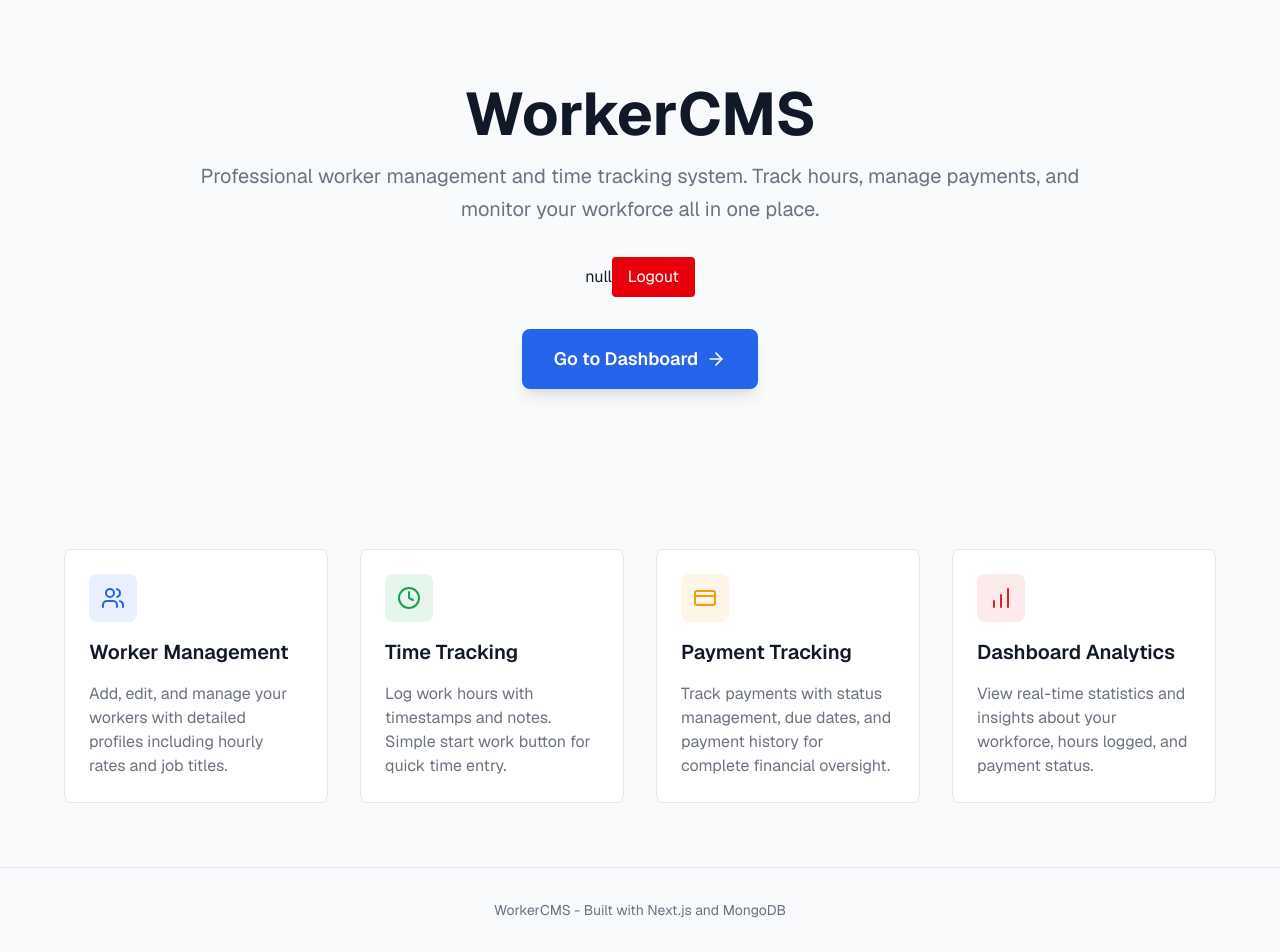
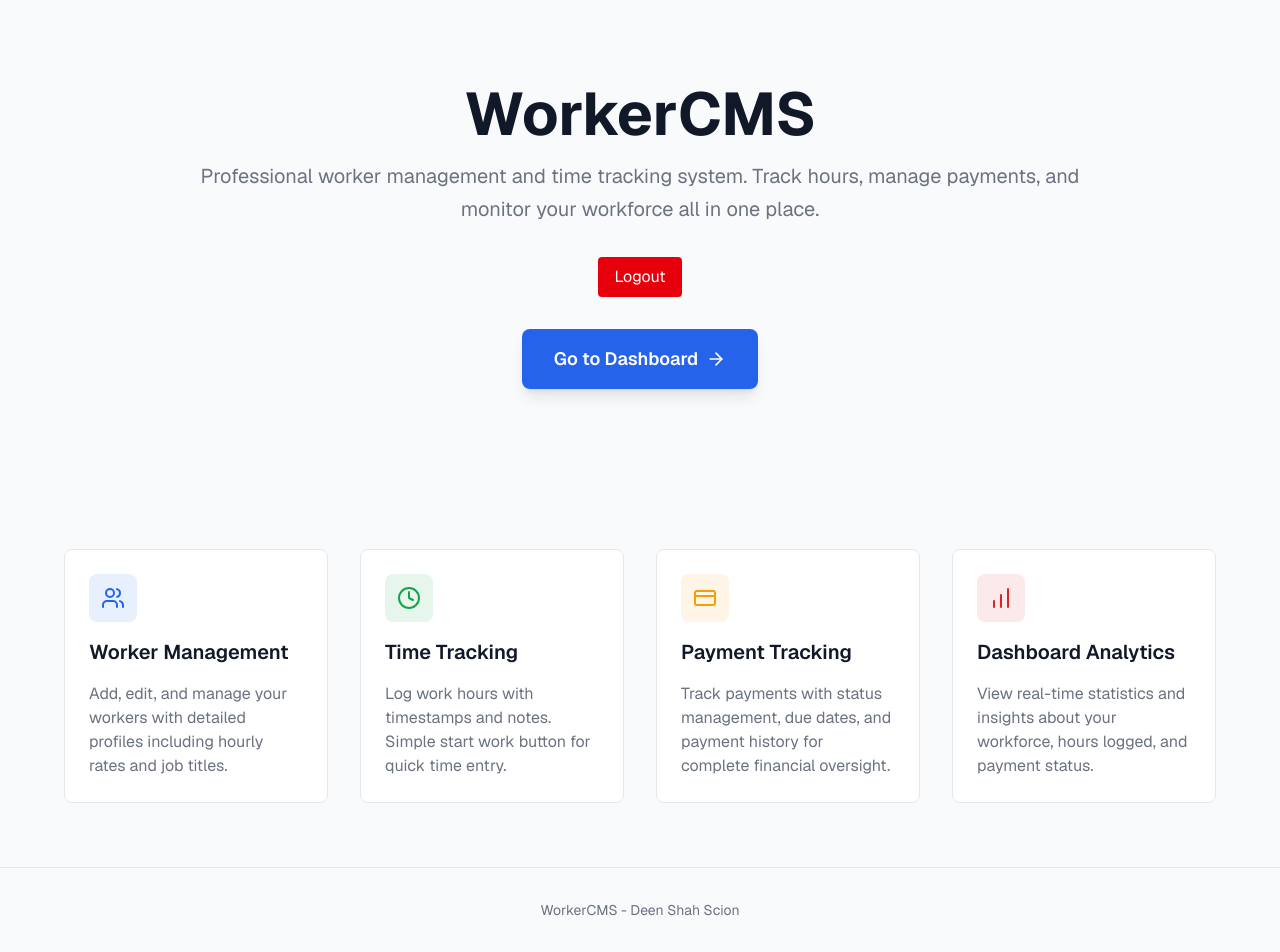
Before and after one commit to naseeb-shah-01/cms-worker, a Next.js app: page / in a window 1280 px wide. Shown: the part 73-1025 px from the top of the page. Built offline with nearby package versions, Linux system fonts and the light colour scheme; no server answers.

Commit message:
remove console and redirect

```diff
--- a/app/login/page.tsx
+++ b/app/login/page.tsx
@@ -4,7 +4,7 @@
 "use client";
 
 import { useState } from "react";
-import { signIn } from "next-auth/react";
+import { getSession, signIn } from "next-auth/react";
 import { useRouter } from "next/navigation";
 
 export default function LoginPage() {
@@ -32,9 +32,15 @@ export default function LoginPage() {
       setError("Invalid email or password");
       return;
     }
+    const session = await getSession();
 
-    // redirect handled by middleware based on role
-    router.push("/");
+    setLoading(false);
+
+    if (session?.user?.role === "WORKER") {
+      router.push("/worker/slot");
+    } else {
+      router.push("/admin/workers");
+    }
   };
 
   return (
--- a/app/page.tsx
+++ b/app/page.tsx
@@ -23,9 +23,7 @@ export default async function HomePage() {
               workforce all in one place.
             </p>
           </div>
-{
-  JSON.stringify(session)
-}
+
 
 <LogoutButton />
           {/* CTA Button */}
@@ -94,7 +92,7 @@ export default async function HomePage() {
       {/* Footer */}
       <footer className="container mx-auto px-6 py-8 border-t border-border">
         <div className="text-center text-muted-foreground text-sm">
-          <p>WorkerCMS - Built with Next.js and MongoDB</p>
+          <p>WorkerCMS - Deen Shah Scion</p>
         </div>
       </footer>
     </div>
```
Also changed, not shown: middleware.ts (+4 -4 lines).
